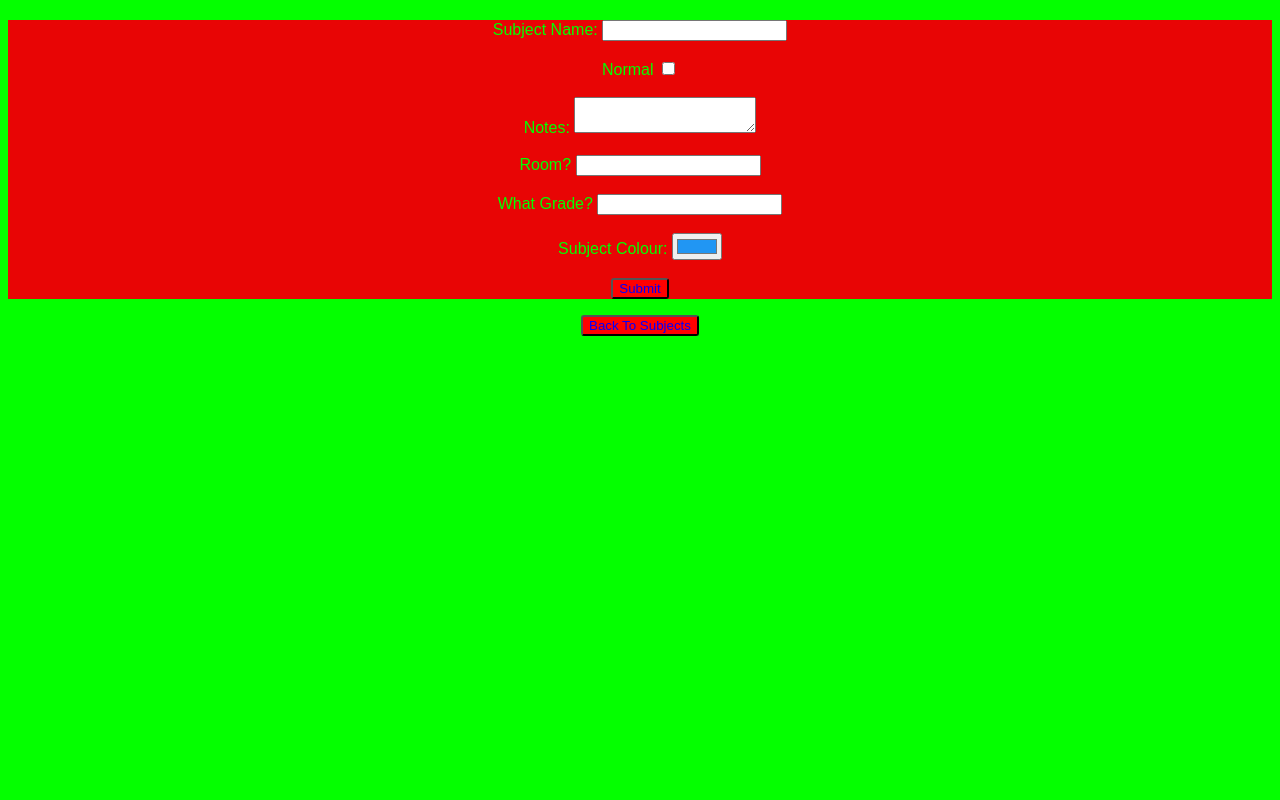
After one commit to LarryNoData/Studura, a Flask app: page /home/subjects/create in a window 1280 px wide. The commit adds this page. Run offline with Flask 3, Linux system fonts and the light colour scheme; the visitor is signed in with stand-in values (Sample User, id 1); some libraries are stand-ins or nearby versions.

Commit message:
Added majour functionality changes, including subject s, task-subject classifcation and many more major changes.

```diff
--- a/app.py
+++ b/app.py
@@ -103,15 +103,37 @@ def home():
 
     return render_template('home.html',insights=insights,tasks_due_today=tasks_due_today,overdue_tasks=overdue_tasks,completion_rate=completion_rate)
 
+
 @app.route('/home/tasks')
 @login_required
 def tasks():
+    subjects = Subject.query.filter_by(subject_user_id=current_user.id).all()
     user_tasks = Task.query.filter_by(owner=current_user).all()
-    total_tasks = Task.query.filter_by(owner=current_user).count()
-    completed_tasks = Task.query.filter_by(owner=current_user).filter(Task.completed_at.isnot(None)).count()
+    #total_tasks = Task.query.filter_by(owner=current_user).count()
+    #completed_tasks = Task.query.filter_by(owner=current_user).filter(Task.completed_at.isnot(None)).count()
+    subject_id = request.args.get('subject_id', type=int)
+    subjects = Subject.query.filter_by(subject_user_id=current_user.id).all()
+
+    if subject_id:
+        tasks = Task.query.filter_by(user_id=current_user.id, subject_id=subject_id).all()
+    else:
+        tasks = Task.query.filter_by(user_id=current_user.id).all()
+
+
+    total_tasks = len(tasks)
+    completed_tasks = len([t for t in tasks if t.completed_at])
+    completion_rate = (completed_tasks / total_tasks * 100) if total_tasks else 0
+
 
     completion_rate = (completed_tasks / total_tasks * 100) if total_tasks else 0
-    return render_template('tasks.html', tasks=user_tasks, completion_rate=completion_rate)
+    return render_template(
+        'tasks.html',
+        tasks=tasks,  # ✅ This is the filtered list
+        completion_rate=completion_rate,
+        subject_id=subject_id,
+        subjects=subjects
+    )
+
 
 @app.route('/home/tasks/create', methods=['GET', 'POST'])
 @login_required
@@ -119,15 +141,16 @@ def create_task():
     if request.method == 'POST':
         name = request.form.get('name')
         task_type = 'Normal' if 'type' in request.form else 'Other'
-        subject = request.form.get('subject')
         describe = request.form.get('describe')
+        subjects = Subject.query.filter_by(subject_user_id=current_user.id).all()
+        subject_id = request.form.get('subject_id')
 
         new_task = Task(
             name=name,
             type=task_type,
-            subject=subject,
             describe=describe,
-            owner=current_user
+            owner=current_user,
+            subject_id=subject_id if subject_id else None,
         )
 
 
@@ -137,11 +160,12 @@ def create_task():
 
         db.session.add(new_task)
         db.session.commit()
-
+        origin = request.args.get('origin')
         return redirect('/home/tasks')
 
     origin = request.args.get('origin')
-    return render_template('create.html',show_return_home=(origin == 'home'))
+    subjects = Subject.query.filter_by(subject_user_id=current_user.id).all()
+    return render_template('create.html',show_return_home=(origin == 'home'), subjects=subjects)
 
 @app.route('/task/edit/<int:task_id>', methods=['GET', 'POST'])
 @login_required
@@ -421,7 +445,10 @@ def calendar_week():
     prev_date = ref_date - timedelta(days=7)
     next_date = ref_date + timedelta(days=7)
 
-    tasks = Task.query.filter_by(owner=current_user).all()
+    tasks = Task.query.filter(
+        Task.owner == current_user,
+        Task.completed_at.is_(None)
+    ).all()
     exams = Exam.query.filter_by(owner=current_user).all()
     week_days = generate_week_data(ref_date, tasks, exams)
 
@@ -451,12 +478,82 @@ def view_exam_from_calendar(exam_id):
 
 
 @app.route('/home/subjects')
+@login_required
 def subjects():
-    user_subjects = Subject.query.filter_by(owner=current_user).all()
+    user_subjects = Subject.query.filter_by(subject_user_id=current_user.id).all()
     origin = request.args.get('origin')
-    return render_template('subjects.html', exams=user_subjects,origin=origin)
+    return render_template('subjects.html', subjects=user_subjects,origin=origin)
 
 
+@app.route('/home/subjects/create', methods=['GET', 'POST'])
+@login_required
+def create_subject():
+    origin = request.args.get('origin')
+
+    if request.method == 'POST':
+
+        origin = request.form.get('origin') or request.args.get('origin')
+        name = request.form.get('subject')
+        type = 'Normal' if 'type' in request.form else 'Other'
+        notes = request.form.get('notes')
+        room = request.form.get('room')
+        grade = request.form.get('grade')
+        colour = request.form.get('color')
+
+        new_subject = Subject(
+            name=name,
+            type=type,
+            notes=notes,
+            grade=grade,
+            room=room,
+            color=colour,
+            subject_user_id=current_user.id
+        )
+
+        db.session.add(new_subject)
+        db.session.commit()
+        print(f'origin origin')
+        if origin == 'task':
+            return redirect(url_for('create_task'))
+        return redirect('/home/subjects')
+    origin = request.args.get('origin')
+    return render_template('create_subject.html', origin=origin,return_to_create=(origin == 'task'))
+
+
+
+
+@app.route('/home/subjects/delete/<int:subject_id>', methods=['POST'])
+@login_required
+def delete_subject(subject_id):
+    subject = Subject.query.get_or_404(subject_id)
+
+    if subject.subject_user_id != current_user.id:
+        flash("You can't delete someone else's subject.", "error")
+        return redirect(url_for('subjects'))
+
+    db.session.delete(subject)
+    db.session.commit()
+    return redirect(url_for('subjects'))
+
+@app.route('/home/subjects/edit/<int:subject_id>', methods=['GET', 'POST'])
+@login_required
+def edit_subject(subject_id):
+    subject = Subject.query.get_or_404(subject_id)
+
+    if subject.subject_user_id != current_user.id:
+        flash("Unauthorized access to subject.", "error")
+        return redirect(url_for('subjects'))
+
+    if request.method == 'POST':
+        subject.name = request.form['name']
+        subject.type = request.form.get('type') or 'Other'
+        subject.notes = request.form['notes']
+        subject.room = request.form['room']
+        subject.grade = request.form['grade'] if request.form['grade'] else None
+
+        db.session.commit()
+        return redirect(url_for('subjects'))
+    return render_template('edit_subject.html', subject=subject)
 
 
 
--- a/static/style.css
+++ b/static/style.css
@@ -292,3 +292,7 @@ nav {
   font-weight: bold;
   font-size: 1.2em;
 }
+
+.select_subject_in_task {
+  margin-top: 10px;
+}
--- /dev/null
+++ b/templates/create_subject.html
@@ -0,0 +1,37 @@
+<head>
+    <link rel="stylesheet" type="text/css" href="{{ url_for('static', filename='style.css') }}">
+</head>
+
+<body>
+    <form action="{{ url_for('create_subject', origin=origin) }}" method="POST" class = "create">
+        <label for="subject">Subject Name:</label>
+        <input type="text" id="subject" name="subject" required><br><br>
+
+        <label for="type">Normal</label>
+        <input type="checkbox" id="type" name="type"><br><br>
+
+        <label for="notes">Notes:</label>
+        <textarea id="notes" name="notes"></textarea><br><br>
+
+        <label for="room">Room?</label>
+        <input type="text" id="room" name="room" required><br><br>
+
+        <label for="grade">What Grade?</label>
+        <input type="text" id="grade" name="grade" required><br><br>
+
+        <label for="color">Subject Colour:</label>
+        <input type="color" id="color" name="color" value="#2196f3"><br><br>
+
+        <input type="hidden" name="origin" value="{{ origin }}">
+
+        <input type="submit" value="Submit" class = 'login'>
+    </form>
+
+    <a href="/home/subjects">
+        <button type="button">Back To Subjects</button>
+    </a>
+    {% if return_to_create %}
+        <a href="{{ url_for('create_task') }}" class="btn btn-light"><button>Return To Create Task</button></a>
+    {% endif %}
+
+</body>
```
Also changed, not shown: migrations/versions/836a8626d93a_added_subject_adaption_to_task_model.py (added, +40 -0 lines), migrations/versions/af45bc17e860_added_new_schema_to_avoid_db_errors.py (added, +32 -0 lines), migrations/versions/bbee2a046ea5_removed_subject_column_in_subject.py (added, +51 -0 lines), migrations/versions/ddd6250d54e8_added_colour_column_to_models.py (added, +32 -0 lines), models.py (+5 -4 lines), templates/calendar_month.html (+5 -3 lines), templates/calendar_week.html (+10 -5 lines), templates/create.html (+10 -3 lines), templates/edit_subject.html (added, +27 -0 lines), templates/subjects.html (+7 -7 lines), templates/tasks.html (+31 -3 lines), 2 other files.
